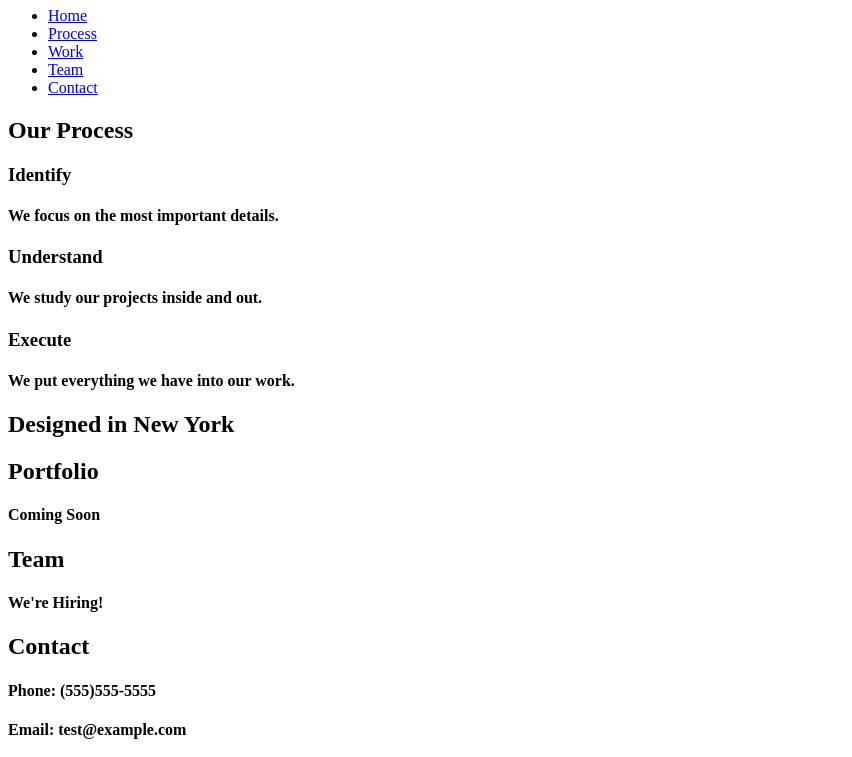
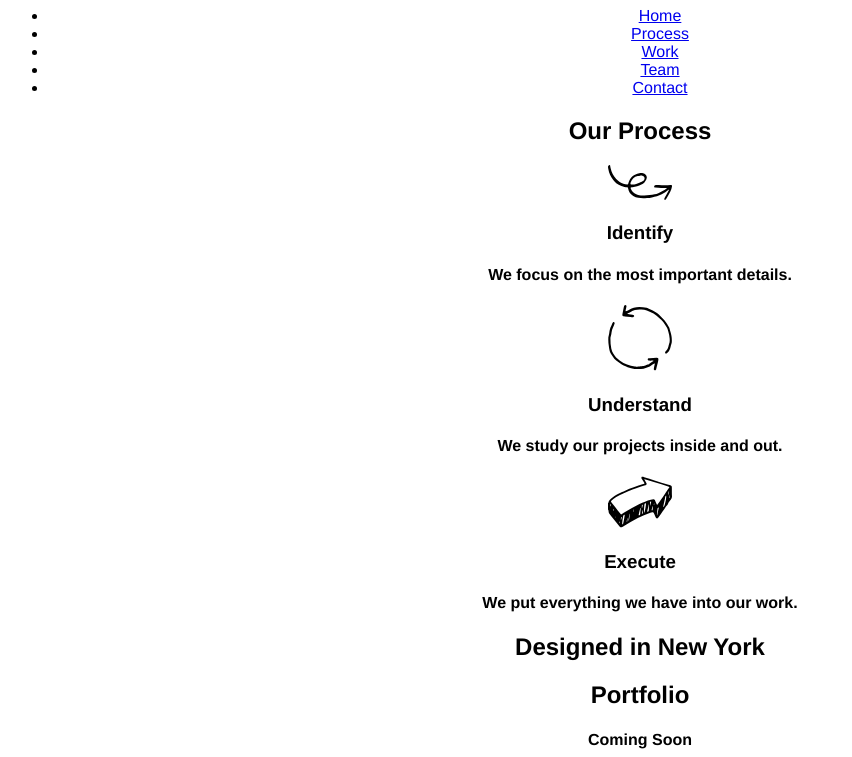
Before and after one commit to tltracyloo/broadwaydesign, a plain HTML site: page index.html in a window 1280 px wide. Shown: the part 73-830 px from the top of the page, without its empty margins (0-852 px from the left). Drawn offline with Linux system fonts and the light colour scheme.

Commit message:
added body images

```diff
--- a/index.html
+++ b/index.html
@@ -4,13 +4,14 @@
     <meta charset="UTF-8">
     <meta name="viewport" content="width=device-width, initial-scale=1.0">
     <meta http-equiv="X-UA-Compatible" content="ie=edge">
+    <link href="resources/css/style.css" rel="stylesheet">
     <title>Broadway Design</title>
-    <link rel="stylesheet" type="text/css" href="resources/css/style.css">
 </head>
+
 <body>
+<div class="header">
     <h1>Broadway Design</h1>
-    <div class="navigation">
-    <ul>
+    <ul id="navigation">
         <li><a href="#">Home</a></li>
         <li><a href="#">Process</a></li>
         <li><a href="#">Work</a></li>
@@ -21,10 +22,13 @@
 
     <div class="values">
         <p><h2>Our Process</h2></p>
+        <img src="resources/media/identify.svg" alt="arrow">
         <p><h3>Identify</h3></p>
         <p><h4>We focus on the most important details.</h4></p>
+        <img src="resources/media/understand.svg" alt="#">
         <p><h3>Understand</h3></p>
         <p><h4>We study our projects inside and out.</h4></p>
+        <img src="resources/media/execute.svg" alt="#">
         <p><h3>Execute</h3></p>
         <p><h4>We put everything we have into our work.</h4></p>
     </div>
--- a/resources/css/style.css
+++ b/resources/css/style.css
@@ -0,0 +1,4 @@
+body {
+    font-family: helvetica;
+    text-align: center;
+}
```
Also changed, not shown: resources/media/execute.svg (added), resources/media/identify.svg (added), resources/media/understand.svg (added), 3 other files.
